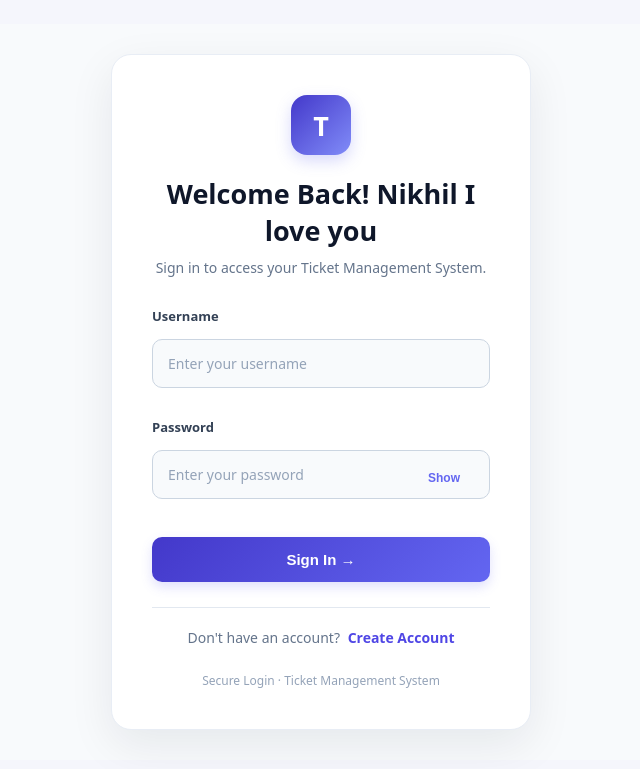
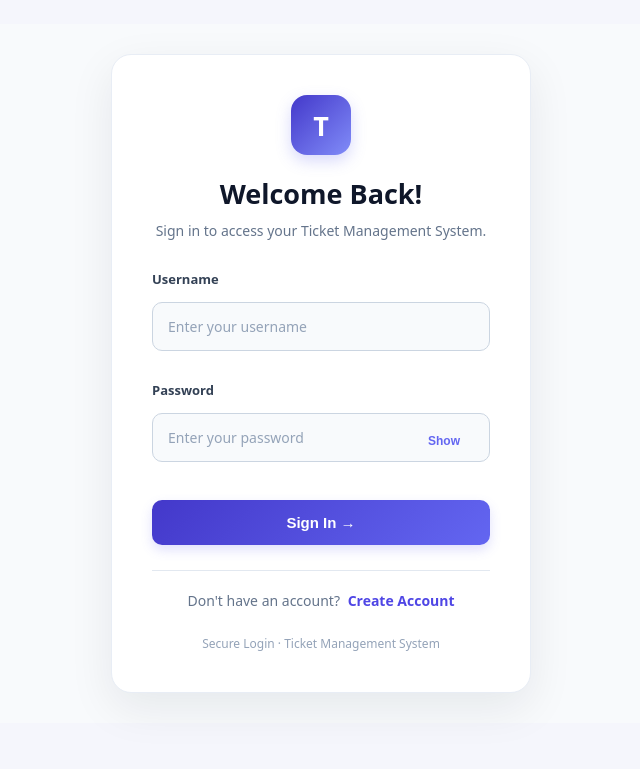
Before and after one commit to demonikkk/ticketdesk, a FastAPI app: page /login in a window 1280 px wide. Shown: the top 769 px of the page, without its empty margins (319-959 px from the left). Run offline with FastAPI, Linux system fonts and the light colour scheme.

Commit message:
login.html updated for testing cicd

```diff
--- a/app/templates/login.html
+++ b/app/templates/login.html
@@ -206,7 +206,7 @@
 
         <!-- Heading -->
         <div class="login-heading">
-            <h2>Welcome Back! Nikhil  I love you</h2>
+            <h2>Welcome Back!</h2>
             <p>Sign in to access your Ticket Management System.</p>
         </div>
 
```
